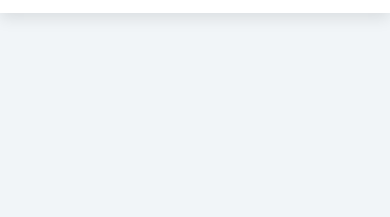
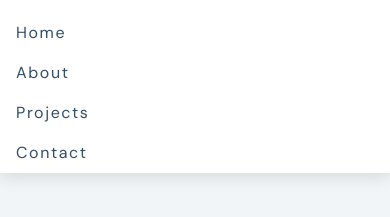
Before and after one commit to johnsonbhaskaran/JavaScript-Projects, a plain HTML site: page NavBar-Toggle/index.html in a window 390 px wide. Both pictures are taken after a click on the button 361 px from the left and 36 px from the top of the page. Shown: the part 59-276 px from the top of the page. Drawn offline with Linux system fonts and the light colour scheme.

Commit message:
Second attempt with show links class that has property height 10rem

```diff
--- a/NavBar-Toggle/app.js
+++ b/NavBar-Toggle/app.js
@@ -10,7 +10,7 @@ const linksClass = document.querySelector(".links");
 // console.log(toggleButton);
 
 toggleButton.addEventListener("click", () => {
-  linksClass.classList.contains("active")
-    ? linksClass.classList.remove("active")
-    : linksClass.classList.add("active");
+  linksClass.classList.contains("show-links")
+    ? linksClass.classList.remove("show-links")
+    : linksClass.classList.add("show-links");
 });
--- a/NavBar-Toggle/styles.css
+++ b/NavBar-Toggle/styles.css
@@ -225,7 +225,7 @@ nav {
   display: none;
 }
 
-.links.active {
+.links {
   height: 0;
   overflow: hidden;
   transition: var(--transition);
```
